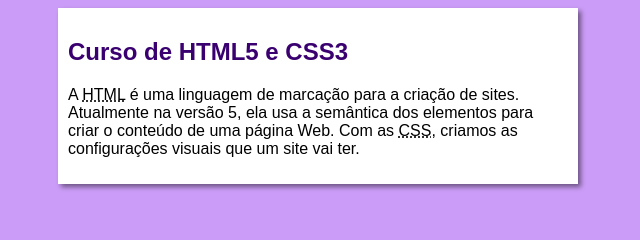
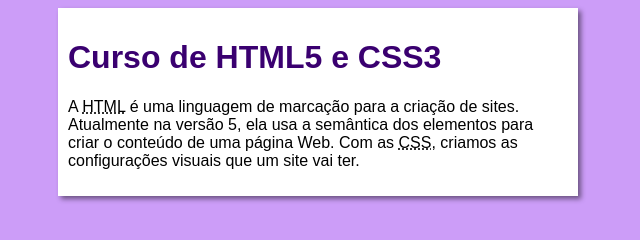
Before and after one commit to RobsonLF/projeto_site_branch, a plain HTML site: page curso-html.html in a window 1280 px wide. Shown: the whole page, without its empty margins (322-962 px from the left). Drawn offline with Linux system fonts and the light colour scheme.

Commit message:
Update nos arquivos curso de html e curso de javascript

```diff
--- a/curso-html.html
+++ b/curso-html.html
@@ -8,7 +8,7 @@
 </head>
 <body>
     <main>
-        <h2>Curso de HTML5 e CSS3</h2>
+        <h1>Curso de HTML5 e CSS3</h1>
         <p>A <abbr title="HyperText Markup Language">HTML</abbr> é uma linguagem de marcação para a criação de sites. Atualmente na versão 5, ela usa a semântica dos elementos para criar o conteúdo de uma página Web. Com as <abbr title="Cascading Style Sheets">CSS</abbr>, criamos as configurações visuais que um site vai ter.</p>
 
     </main>
```
Also changed, not shown: curso-javascript.html (+1 -0 lines).
